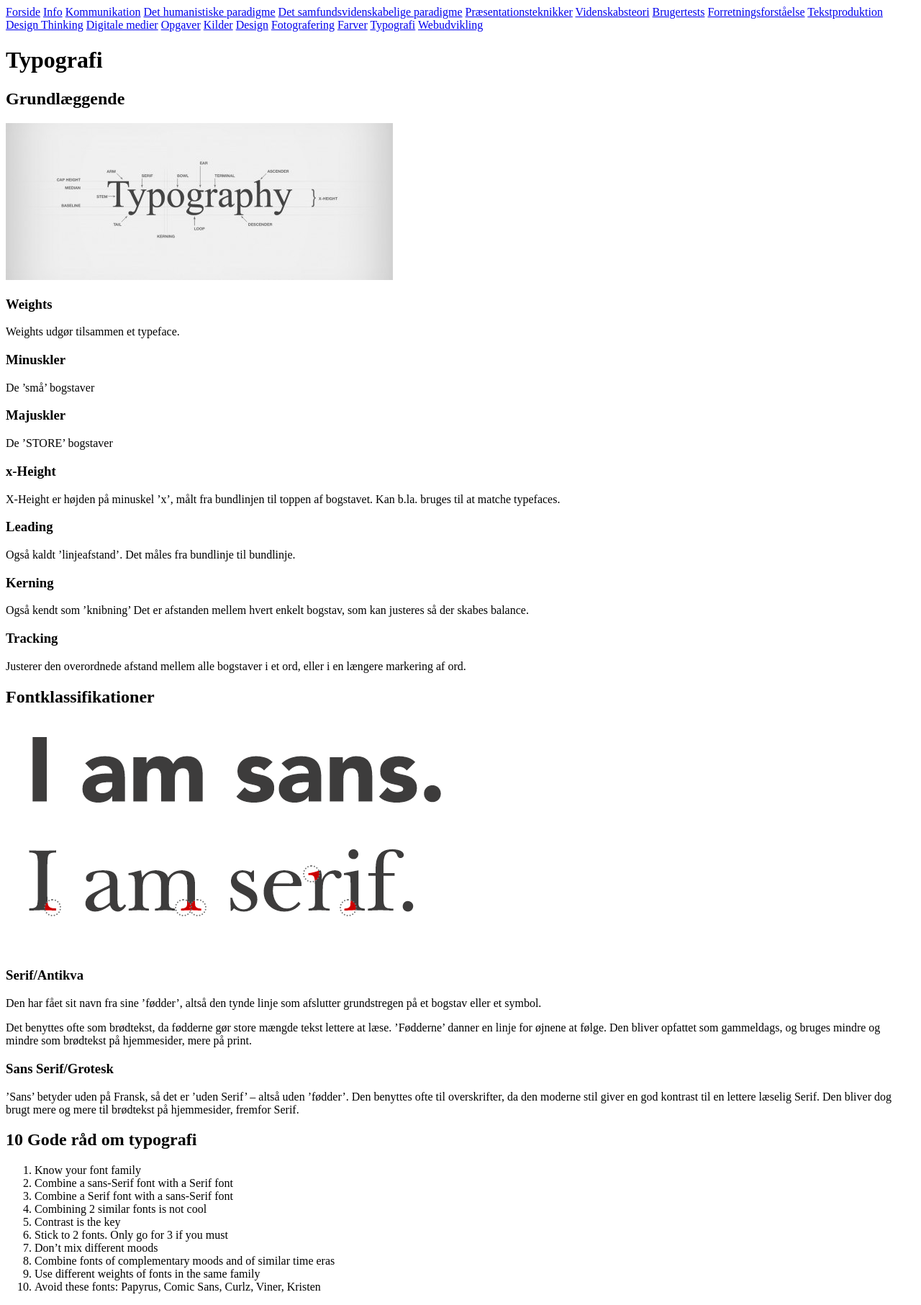
After one commit to simo8986/Eksamen-vinter, a PHP site: page /typografi.php in a window 1280 px wide. The commit adds this page. Shown: the whole page at 72% size. Run offline with PHP 8.4, Linux system fonts and the light colour scheme.

Commit message:
Typografi
Opdateret til at have typografi

```diff
--- a/header.php
+++ b/header.php
@@ -17,6 +17,7 @@ echo '<a href="index.php">Forside</a>
 <a href="design.php">Design</a>
 <a href="fotografering.php">Fotografering</a>
 <a href="farver.php">Farver</a>
+<a href="typografi.php">Typografi</a>
 
 <a href="webudvikling.php">Webudvikling</a>';
 ?>
--- /dev/null
+++ b/typografi.php
@@ -0,0 +1,50 @@
+<!DOCTYPE HTML>
+<html lang="da">
+	<head>
+		<meta charset="UTF-8">
+		<title>Typografi</title>
+        <link rel="stylesheet" type="text/css" href="style.css">
+	</head>
+	<body>
+        <div class="menu">
+            <?php include 'header.php';?>
+        </div>
+        <h1>Typografi</h1>
+        <h2>Grundlæggende</h2>
+        <img src="billeder/design/typografi.jpg" alt="Typografi">
+            <h3>Weights</h3>
+                <p>Weights udgør tilsammen et typeface.</p>
+            <h3>Minuskler</h3>
+                <p>De ’små’ bogstaver</p>
+            <h3>Majuskler</h3>
+                <p>De ’STORE’ bogstaver</p>
+            <h3>x-Height</h3>
+                <p>X-Height er højden på minuskel ’x’, målt fra bundlinjen til toppen af bogstavet. Kan b.la. bruges til at matche typefaces.</p>
+            <h3>Leading</h3>
+                <p>Også kaldt ’linjeafstand’. Det måles fra bundlinje til bundlinje. </p>
+            <h3>Kerning</h3>
+                <p>Også kendt som ’knibning’ Det er afstanden mellem hvert enkelt bogstav, som kan justeres så der skabes balance.</p>
+            <h3>Tracking</h3>
+                <p>Justerer den overordnede afstand mellem alle bogstaver i et ord, eller i en længere markering af ord.</p>
+        <h2>Fontklassifikationer</h2>
+        <img src="billeder/design/sansserif.png" alt="Serif og Sans Serif">
+            <h3>Serif/Antikva</h3>
+                <p>Den har fået sit navn fra sine ’fødder’, altså den tynde linje som afslutter grundstregen på et bogstav eller et symbol. </p>
+                <p>Det benyttes ofte som brødtekst, da fødderne gør store mængde tekst lettere at læse. ’Fødderne’ danner en linje for øjnene at følge. Den bliver opfattet som gammeldags, og bruges mindre og mindre som brødtekst på hjemmesider, mere på print.</p>
+            <h3>Sans Serif/Grotesk</h3>
+                <p>’Sans’ betyder uden på Fransk, så det er ’uden Serif’ – altså uden ’fødder’. Den benyttes ofte til overskrifter, da den moderne stil giver en god kontrast til en lettere læselig Serif. Den bliver dog brugt mere og mere til brødtekst på hjemmesider, fremfor Serif.</p>
+        <h2>10 Gode råd om typografi</h2>
+            <ol>
+                <li>Know your font family</li>
+                <li>Combine a sans-Serif font with a Serif font</li>
+                <li>Combine a Serif font with a sans-Serif font</li>
+                <li>Combining 2 similar fonts is not cool</li>
+                <li>Contrast is the key</li>
+                <li>Stick to 2 fonts. Only go for 3 if you must</li>
+                <li>Don’t mix different moods</li>
+                <li>Combine fonts of complementary moods and of similar time eras</li>
+                <li>Use different weights of fonts in the same family</li>
+                <li>Avoid these fonts: Papyrus, Comic Sans, Curlz, Viner, Kristen</li>
+            </ol>
+	</body>
+</html>
```
Also changed, not shown: billeder/design/sansserif.png (added), billeder/design/typografi.jpg (added).
